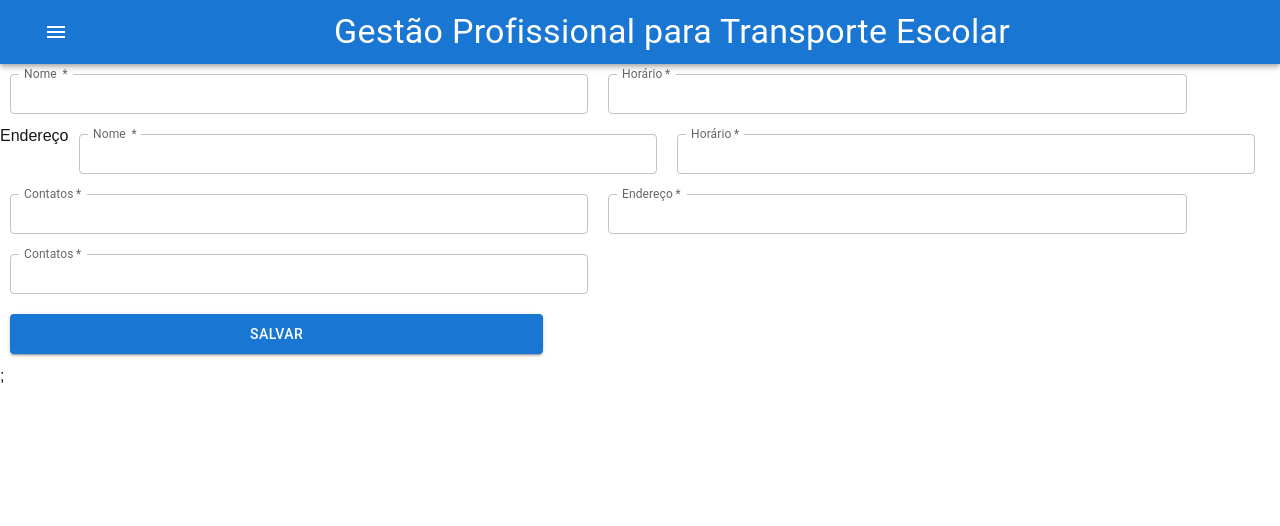
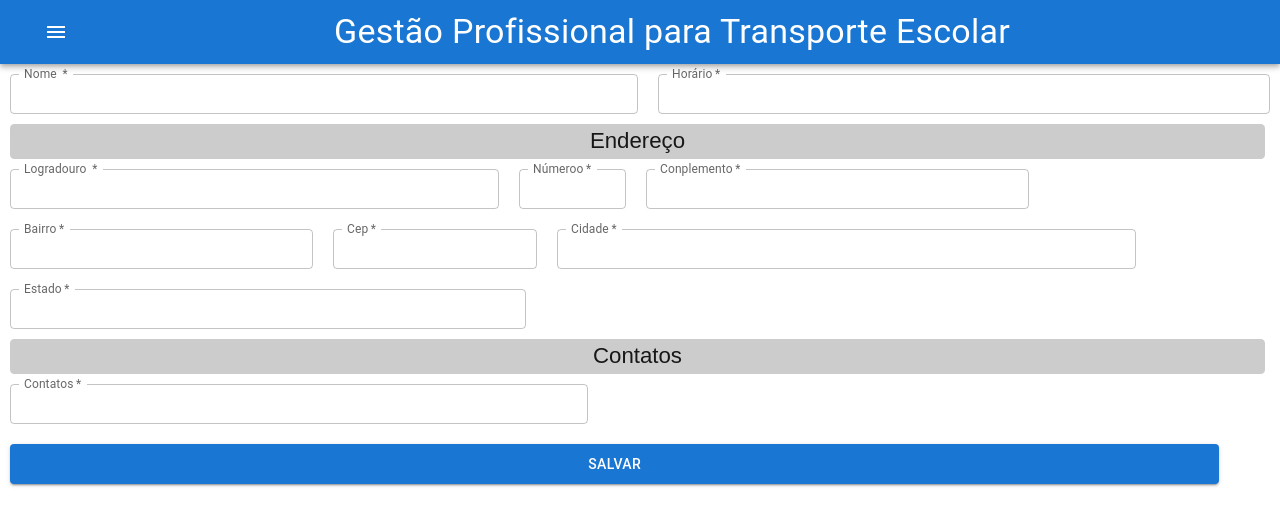
Before and after one commit to mariolemos/gestao-escolar-front, a Next.js app: page /colegio/formColegio in a window 1280 px wide. Shown: the top 526 px of the page. Built offline with nearby package versions, Linux system fonts and the light colour scheme; no server answers.

Commit message:
Ajustes nos formulários de Coelgio e Aluno

```diff
--- a/src/components/endereco/form/index.tsx
+++ b/src/components/endereco/form/index.tsx
@@ -1,9 +1,9 @@
 import { Box, TextField } from "@mui/material"
 import { useFormEndereco } from "./hooks/useFormEndereco"
 import { Dispatch, SetStateAction, useState } from "react"
+import { wrap } from "module"
 
 export interface IFormEndereco {
-
     logradouro: string
     numero: string
     complemento: string
@@ -17,27 +17,22 @@ interface PropsFormEndereco {
     endereco: IFormEndereco,
     setEndereco: Dispatch<SetStateAction<IFormEndereco>>
 }
-
 export default function FormEndereco({
     endereco,
     setEndereco
 }: PropsFormEndereco) {
-
     const {
         data: {
 
         },
         action: {
 
-
         }
     } = useFormEndereco()
 
-
     return (
         <>
-            <Box >
-                Endereço
+            <Box sx={{width: 1}}>
                 <TextField
                     onChange={(e) => setEndereco((endereco) => {
                         return {
@@ -47,53 +42,90 @@ export default function FormEndereco({
                     slotProps={{ inputLabel: { shrink: true } }}
                     size='small'
                     required={true}
-                    label="Nome "
-                    style={{ width: "65ch", margin: "10px" }}
+                    label="Logradouro "
+                    style={{ width: "55ch", margin: "10px" }}
                     defaultValue={endereco.logradouro}
                     type='string'
                 />
                 <TextField
                     onChange={(e) => setEndereco((endereco) => {
                         return {
-                            ...endereco, logradouro: e.target.value
+                            ...endereco, numero: e.target.value
                         }
                     })}
                     slotProps={{ inputLabel: { shrink: true } }}
                     size='small'
                     required
-                    label="Horário"
-                    style={{ width: "65ch", margin: "10px" }}
+                    label="Númeroo"
+                    style={{ width: "12ch", margin: "10px" }}
+                    defaultValue={endereco.numero}
+                />
+                <TextField
+                    onChange={(e) => setEndereco((endereco) => {
+                        return {
+                            ...endereco, complemento: e.target.value
+                        }
+                    })}
+                    slotProps={{ inputLabel: { shrink: true } }}
+                    size='small'
+                    required
+                    label="Conplemento"
+                    style={{ width: "43ch", margin: "10px" }}
                     defaultValue={endereco.complemento}
                 />
                 <TextField
                     onChange={(e) => setEndereco((endereco) => {
                         return {
-                            ...endereco, logradouro: e.target.value
+                            ...endereco, bairro: e.target.value
                         }
                     })}
                     slotProps={{ inputLabel: { shrink: true } }}
                     size='small'
                     required
-                    label="Contatos"
-                    style={{ width: "65ch", margin: "10px" }}
-                    defaultValue={endereco.numero}
+                    label="Bairro"
+                    style={{ width: "34ch", margin: "10px" }}
+                    defaultValue={endereco.bairro}
                 />
                 <TextField
                     onChange={(e) => setEndereco((endereco) => {
                         return {
-                            ...endereco, logradouro: e.target.value
+                            ...endereco, cep: e.target.value
                         }
                     })}
                     slotProps={{ inputLabel: { shrink: true } }}
                     size='small'
                     required
-                    label="Endereço"
+                    label="Cep"
+                    style={{ width: "23ch", margin: "10px" }}
+                    defaultValue={endereco.cep}
+                />
+                <TextField
+                    onChange={(e) => setEndereco((endereco) => {
+                        return {
+                            ...endereco, cidade: e.target.value
+                        }
+                    })}
+                    slotProps={{ inputLabel: { shrink: true } }}
+                    size='small'
+                    required
+                    label="Cidade"
                     style={{ width: "65ch", margin: "10px" }}
-                    defaultValue={endereco.bairro}
+                    defaultValue={endereco.cidade}
+                />
+                <TextField
+                    onChange={(e) => setEndereco((endereco) => {
+                        return {
+                            ...endereco, estado: e.target.value
+                        }
+                    })}
+                    slotProps={{ inputLabel: { shrink: true } }}
+                    size='small'
+                    required
+                    label="Estado"
+                    style={{ width: "58ch", margin: "10px" }}
+                    defaultValue={endereco.estado}
                 />
             </Box>
         </>
-
-
     )
 }
--- a/src/layout/components/Aluno/formAluno/hooks/useFormAluno.ts
+++ b/src/layout/components/Aluno/formAluno/hooks/useFormAluno.ts
@@ -1,4 +1,5 @@
 import { api } from "@/application/api/api"
+import { IFormEndereco } from "@/components/endereco/form"
 import { useEffect, useState } from "react"
 
 interface IAluno {
@@ -7,7 +8,8 @@ interface IAluno {
     dtNascimento: Date
     cpf: string
     rg: string
-    endereco: string
+    //endereco: string
+    endereco: IFormEndereco
     contato: string
     turno: string
     turma: string
@@ -47,6 +49,16 @@ export const useFormAluno = () => {
 
     ]
 
+    const initEndereco = {
+        logradouro: "",
+        numero: "",
+        complemento: "",
+        bairro: "",
+        cep: "",
+        cidade: "",
+        estado: "",
+    }
+
     const initAluno = {
 
         id: 0,
@@ -54,7 +66,7 @@ export const useFormAluno = () => {
         dtNascimento: new Date(),
         cpf: "",
         rg: "",
-        endereco: "",
+        endereco: initEndereco,
         contato: "",
         turno: "",
         turma: "",
--- a/src/layout/components/colegio/formColegio/hooks/useFormColegio.ts
+++ b/src/layout/components/colegio/formColegio/hooks/useFormColegio.ts
@@ -69,6 +69,7 @@ export const useFormColegio = () => {
     }, [])
 
     const registrar = () => {
+        console.log(colegio)
         if (colegio.id > 0) {
             atualizar(colegio.id);
         } else {
--- a/src/layout/components/navigation/MenuAppBar.tsx
+++ b/src/layout/components/navigation/MenuAppBar.tsx
@@ -65,7 +65,8 @@ export default function MenuAppBar() {
     }, [open]);
     return (
 
-        <AppBar position="static" >
+        <AppBar position="static"
+        >
             <Toolbar>
                     <Button
                         ref={anchorRef}
--- a/src/pages/_app.tsx
+++ b/src/pages/_app.tsx
@@ -6,7 +6,7 @@ export default function App({ Component, pageProps }: AppProps) {
 return (
     <>
       <MenuAppBar />
-      <Component {...pageProps} />;
+      <Component {...pageProps} />
     </>
 
   )
--- a/src/pages/aluno/formAluno/index.tsx
+++ b/src/pages/aluno/formAluno/index.tsx
@@ -1,9 +1,11 @@
-import { useEffect, useState } from 'react'
+import { SetStateAction, useEffect, useState } from 'react'
 
 import { BottomNavigation, BottomNavigationAction, Box, FormControl, MenuItem, TextField } from '@mui/material'
 import * as React from 'react';
 import Button from '@mui/material/Button';
 import { useFormAluno } from '../../../layout/components/aluno/formAluno/hooks/useFormAluno';
+import FormEndereco, { IFormEndereco } from '@/components/endereco/form';
+import colegio from '@/pages/colegio';
 
 
 export default function FormAluno() {
@@ -20,20 +22,14 @@ export default function FormAluno() {
     } = useFormAluno()
 
 
+    function setEndereco(value: SetStateAction<IFormEndereco>): void {
+        throw new Error('Function not implemented.');
+    }
+
     return (
+        <Box>
+            <TextField
 
-        <div >
-            <Box >
-                <form style={{ display: "flex", borderRadius: "1rex", justifyContent: "center", marginTop: "20px" }}>
-                    <legend style={{ textAlign: "center", fontSize: "larger" }}></legend>
-                    <div style={{
-                        display: "flex",
-                        flexDirection: "column",
-                        justifyContent: "center",
-                        marginLeft: "10PX",
-                        margin: "auto"
-                    }} >
-                        <TextField
                 onChange={(e) => setAluno((aluno) => {
                     return {
                         ...aluno, nome: e.target.value
@@ -43,10 +39,10 @@ export default function FormAluno() {
                 size='small'
                 required
                 label="Nome "
-                            style={{ width: "65ch", margin: "10px" }}
+                sx={{ width: "74ch", margin: "10px" }}
                 defaultValue={aluno.nome}
+
             />
-
             <TextField
                 onChange={(e) => setAluno((aluno) => {
                     return {
@@ -57,23 +53,107 @@ export default function FormAluno() {
                 size='small'
                 required
                 label="CPF"
-                            style={{ width: "65ch", margin: "10px" }}
+                sx={{ width: "20ch", margin: "10px" }}
                 defaultValue={aluno.cpf}
             />
-
             <TextField
                 onChange={(e) => setAluno((aluno) => {
                     return {
-                                    ...aluno, endereco: e.target.value
+                        ...aluno, rg: e.target.value
                     }
                 })}
                 slotProps={{ inputLabel: { shrink: true } }}
                 size='small'
+                label="RG"
+                sx={{ width: "20ch", margin: "10px" }}
+                defaultValue={aluno.rg}
+            />
+            <TextField
+                // onChange={(e) => setDtNascimento((aluno) => {
+                //     return {
+                //         ...aluno, dtNascimento: e.target.value
+                //     }
+                // })}
+                slotProps={{ inputLabel: { shrink: true } }}
+                required
+                type='date'
+                size='small'
+                id="outlined-error-helper-text"
+                label="Data Nascimento"
+                sx={{ width: "30ch", margin: "10px" }}
+                defaultValue={aluno.dtNascimento}
+            />
+            <Box sx={{
+                bgcolor: "#ccc",
+                m: 0, textAlign: "center",
+                height: "35px",
+                borderRadius: ".5rex",
+                fontSize: "2.5ch",
+                marginLeft: "10px",
+                marginRight: "15px"
+            }}>Endereço</Box>
+            <FormEndereco  endereco={aluno.endereco} setEndereco={setEndereco} />
+            {/* <TextField
+                    onChange={(e) => setAluno((aluno) => {
+                        return {
+                            ...aluno, endereco: e.target.value
+
+                    })}
+                    slotProps={{ inputLabel: { shrink: true } }}
+                    size='small'
                     label="Endereço"
-                            style={{ width: "65ch", margin: "10px" }}
+                    sx={{ width: "65ch", margin: "10px" }}
                     defaultValue={aluno.endereco}
+                /> */}
+            <TextField
+                onChange={(e) => setAluno((aluno) => {
+                    return {
+                        ...aluno, nomePai: e.target.value
+                    }
+                })}
+                slotProps={{ inputLabel: { shrink: true } }}
+                size='small'
+                label="Nome do Pai"
+                sx={{ width: "49ch", margin: "10px" }}
+                defaultValue={aluno.nomePai}
             />
-
+            <TextField
+                onChange={(e) => setAluno((aluno) => {
+                    return {
+                        ...aluno, nomeMae: e.target.value
+                    }
+                })}
+                slotProps={{ inputLabel: { shrink: true } }}
+                size='small'
+                label="Nome da Mãe"
+                sx={{ width: "49ch", margin: "10px" }}
+                defaultValue={aluno.nomeMae}
+            />
+            <TextField
+                onChange={(e) => setAluno((aluno) => {
+                    return {
+                        ...aluno, responsavel: e.target.value
+                    }
+                })}
+                slotProps={{ inputLabel: { shrink: true } }}
+                size='small'
+                sx={{ width: "48ch", margin: "10px" }}
+                label="Responsável"
+                defaultValue={aluno.responsavelId}
+            />
+            <TextField
+                onChange={(e) => setAluno((aluno) => {
+                    return {
+                        ...aluno, colegio: e.target.value
+                    }
+                })}
+                slotProps={{ inputLabel: { shrink: true } }}
+                size='small'
+                required
+                label="Colégio"
+                sx={{ width: "35ch", margin: "10px" }}
+                defaultValue={aluno.colegioId}
+            />
             <TextField
                 onChange={(e) => setAluno((aluno) => {
                     return {
@@ -88,7 +168,7 @@ export default function FormAluno() {
                 size='small'
                 select
                 label="Turno"
-                            style={{ width: "65ch", margin: "10px" }}
+                sx={{ width: "20ch", margin: "10px" }}
                 defaultValue={aluno.turno}
             >
                 {turno.map((option) => (
@@ -107,7 +187,7 @@ export default function FormAluno() {
                 slotProps={{ inputLabel: { shrink: true } }}
                 size='small'
                 label="Turma"
-                            style={{ width: "65ch", margin: "10px" }}
+                sx={{ width: "10ch", margin: "10px" }}
                 defaultValue={aluno.turma}
             />
             <TextField
@@ -119,69 +199,10 @@ export default function FormAluno() {
                 slotProps={{ inputLabel: { shrink: true } }}
                 size='small'
                 label="Série"
-                            style={{ width: "65ch", margin: "10px" }}
+                sx={{ width: "10ch", margin: "10px" }}
                 defaultValue={aluno.serie}
             />
-                        <TextField
-                            onChange={(e) => setAluno((aluno) => {
-                                return {
-                                    ...aluno, nomePai: e.target.value
-                                }
-                            })}
-                            slotProps={{ inputLabel: { shrink: true } }}
-                            size='small'
-                            label="Nome do Pai"
-                            style={{ width: "65ch", margin: "10px" }}
-                            defaultValue={aluno.nomePai}
-                        />
-                        <TextField
-                            onChange={(e) => setAluno((aluno) => {
-                                return {
-                                    ...aluno, nomeMae: e.target.value
-                                }
-                            })}
-                            slotProps={{ inputLabel: { shrink: true } }}
-                            size='small'
-                            label="Nome da Mãe"
-                            style={{ width: "65ch", margin: "10px" }}
-                            defaultValue={aluno.nomeMae}
-                        />
-                    </div>
-                    <div style={{
-                        display: "flex",
-                        flexDirection: "column",
-                        justifyContent: "center",
-                        marginRight: "10px",
-                        margin: "auto",
-                    }} >
-                        <TextField
-                            // onChange={(e) => setDtNascimento((aluno) => {
-                            //     return {
-                            //         ...aluno, dtNascimento: e.target.value
-                            //     }
-                            // })}
-                            slotProps={{ inputLabel: { shrink: true } }}
-                            required
-                            type='date'
-                            size='small'
-                            id="outlined-error-helper-text"
-                            label="Data Nascimento"
-                            style={{ width: "65ch", margin: "10px" }}
-                            defaultValue={aluno.dtNascimento}
-                        />
-                        <TextField
-                            onChange={(e) => setAluno((aluno) => {
-                                return {
-                                    ...aluno, rg: e.target.value
-                                }
-                            })}
-                            slotProps={{ inputLabel: { shrink: true } }}
-                            size='small'
-                            label="RG"
-                            style={{ width: "65ch", margin: "10px" }}
-                            defaultValue={aluno.rg}
-                        />
-                        <TextField
+            {/* <TextField
                     onChange={(e) => setAluno((aluno) => {
                         return {
                             ...aluno, contato: e.target.value
@@ -193,7 +214,7 @@ export default function FormAluno() {
                     sx={{ width: "65ch" }}
                     style={{ width: "65ch", margin: "10px" }}
                     defaultValue={aluno.contato}
-                        />
+                /> */}
             <TextField
                 onChange={(e) => setAluno((aluno) => {
                     return {
@@ -203,33 +224,8 @@ export default function FormAluno() {
                 slotProps={{ inputLabel: { shrink: true } }}
                 size='small'
                 label="Convênio Médico"
-                            style={{ width: "65ch", margin: "10px" }}
+                sx={{ width: "40ch", margin: "10px" }}
                 defaultValue={aluno.convenioMedico}
-                        />
-                        <TextField
-                            onChange={(e) => setAluno((aluno) => {
-                                return {
-                                    ...aluno, colegio: e.target.value
-                                }
-                            })}
-                            slotProps={{ inputLabel: { shrink: true } }}
-                            size='small'
-                            required
-                            label="Colégio"
-                            style={{ width: "65ch", margin: "10px" }}
-                            defaultValue={aluno.colegioId}
-                        />
-                        <TextField
-                            onChange={(e) => setAluno((aluno) => {
-                                return {
-                                    ...aluno, responsavel: e.target.value
-                                }
-                            })}
-                            slotProps={{ inputLabel: { shrink: true } }}
-                            size='small'
-                            style={{ width: "65ch", margin: "10px" }}
-                            label="Responsável"
-                            defaultValue={aluno.responsavelId}
             />
             <TextField
                 onChange={(e) => setAluno((aluno) => {
@@ -240,17 +236,13 @@ export default function FormAluno() {
                 slotProps={{ inputLabel: { shrink: true } }}
                 size='small'
                 label="Status"
-                            style={{ width: "65ch", margin: "10px" }}
+                sx={{ width: "24ch", margin: "10px" }}
                 defaultValue={aluno.status}
             />
             <Button variant="contained"
                 onClick={registrar}
-                            style={{ width: "67ch", margin: "10px", height: "40px" }}
+                sx={{ width: "172ch", margin: "10px", height: "40px" }}
             >Salvar</Button>
-
-                    </div>
-                </form>
         </Box>
-        </div>
     )
 }
--- a/src/pages/colegio/formColegio/index.tsx
+++ b/src/pages/colegio/formColegio/index.tsx
@@ -12,7 +12,6 @@ export default function FormColegio() {
     const {
         data: {
             colegio
-
         },
         action: {
             registrar,
@@ -28,7 +27,6 @@ export default function FormColegio() {
                 display: "flex",
                 flexDirection: "column",
                 justifyContent: "center",
-
             }} >
 
                 <Box sx={{ display: "flex" }}>
@@ -42,7 +40,7 @@ export default function FormColegio() {
                         size='small'
                         required={true}
                         label="Nome "
-                        style={{ width: "65ch", margin: "10px" }}
+                        style={{ width: "75ch", margin: "10px" }}
                         defaultValue={colegio.nome}
                         type='string'
                     />
@@ -56,14 +54,32 @@ export default function FormColegio() {
                         size='small'
                         required
                         label="Horário"
-                        style={{ width: "65ch", margin: "10px" }}
+                        style={{ width: "73ch", margin: "10px" }}
                         defaultValue={colegio.horario}
                     />
 
                 </Box>
+                <Box sx={{
+                    bgcolor: "#ccc",
+                    m: 0, textAlign: "center",
+                    height: "35px",
+                    borderRadius: ".5rex",
+                    fontSize: "2.5ch",
+                    marginLeft: "10px",
+                    marginRight: "15px"
+                }}>Endereço</Box>
                 <Box sx={{ display: "flex" }}>
                     <FormEndereco endereco={colegio.endereco} setEndereco={setEndereco} />
                 </Box>
+                <Box sx={{
+                    bgcolor: "#ccc",
+                    textAlign: "center",
+                    height: "35px",
+                    borderRadius: ".5rex",
+                    fontSize: "2.5ch",
+                    marginLeft: "10px",
+                    marginRight: "15px"
+                }}>Contatos</Box>
 
                 <TextField
                     onChange={(e) => setColegio((colegio) => {
@@ -80,7 +96,7 @@ export default function FormColegio() {
                 />
                 <Button variant="contained"
                     onClick={registrar}
-                    style={{ width: "67ch", margin: "10px", height: "40px" }}
+                    style={{ width: "152ch", margin: "10px", height: "40px" }}
                 >Salvar</Button>
             </Box>
         </>
--- a/src/pages/index.tsx
+++ b/src/pages/index.tsx
@@ -1,5 +1,5 @@
 
-import { FormLabel } from "@mui/material";
+import { Box, FormLabel } from "@mui/material";
 import { Geist, Geist_Mono } from "next/font/google";
 
 
@@ -17,9 +17,16 @@ const geistMono = Geist_Mono({
 export default function Home() {
   return (
     <>
-      <h1 style={{bgcolor: "#ccc"}}>Tela Principal</h1>
-      <FormLabel sx={{bgcolor: "#ccc"}}> Caixa de Seleção </FormLabel>
+      <Box sx={{
+        display: "flex",
+        flexDirection: "column",
+        //justifyContent: "center",
+        alignItems: "center",
+        textAlign: "center"
+      }}>
+        <h1>Tela Principal</h1>
 
+      </Box>
     </>
   )
 }
```
Also changed, not shown: src/layout/components/Aluno/Aluno.tsx (+7 -7 lines). Lines whose indentation alone changed are shown as unchanged.
